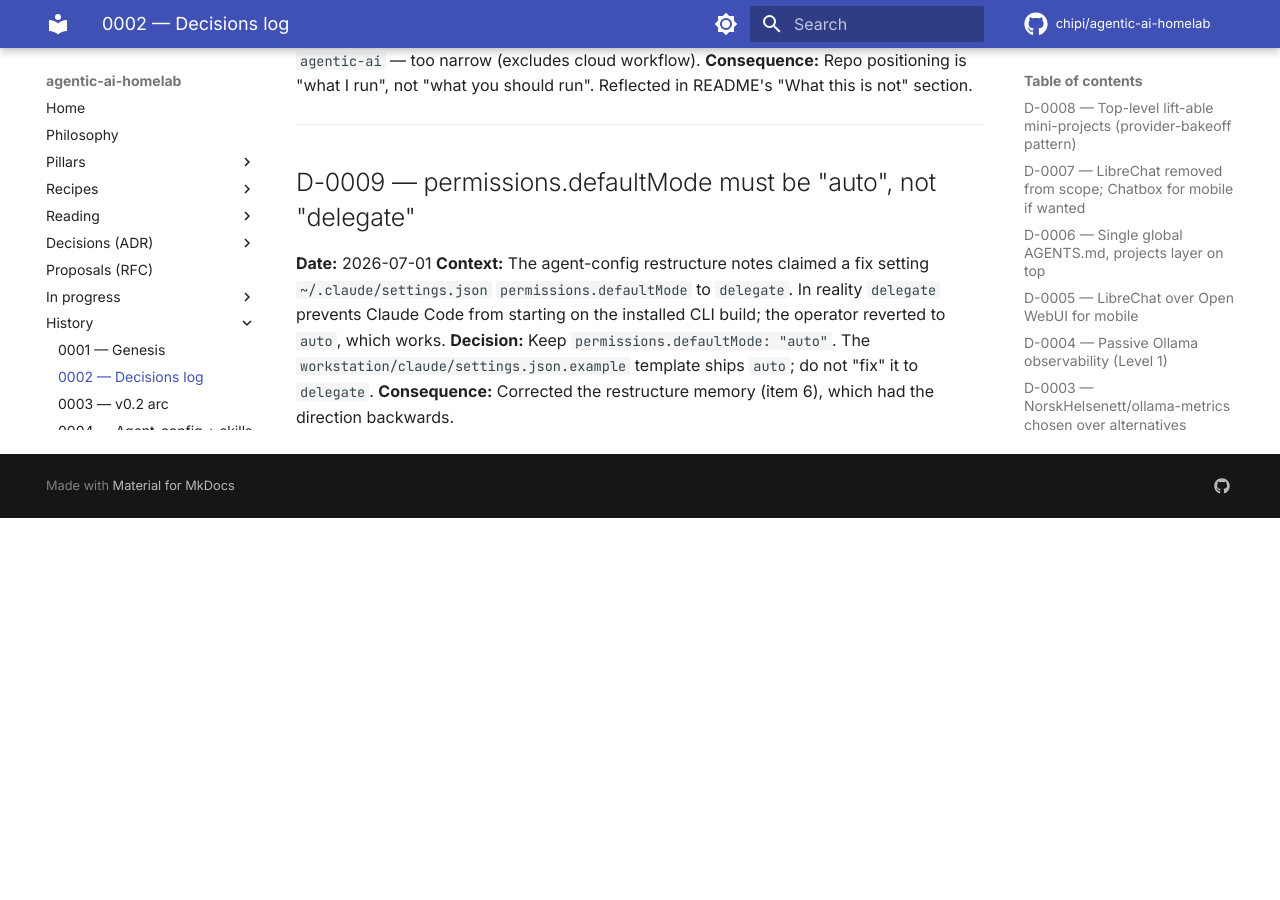
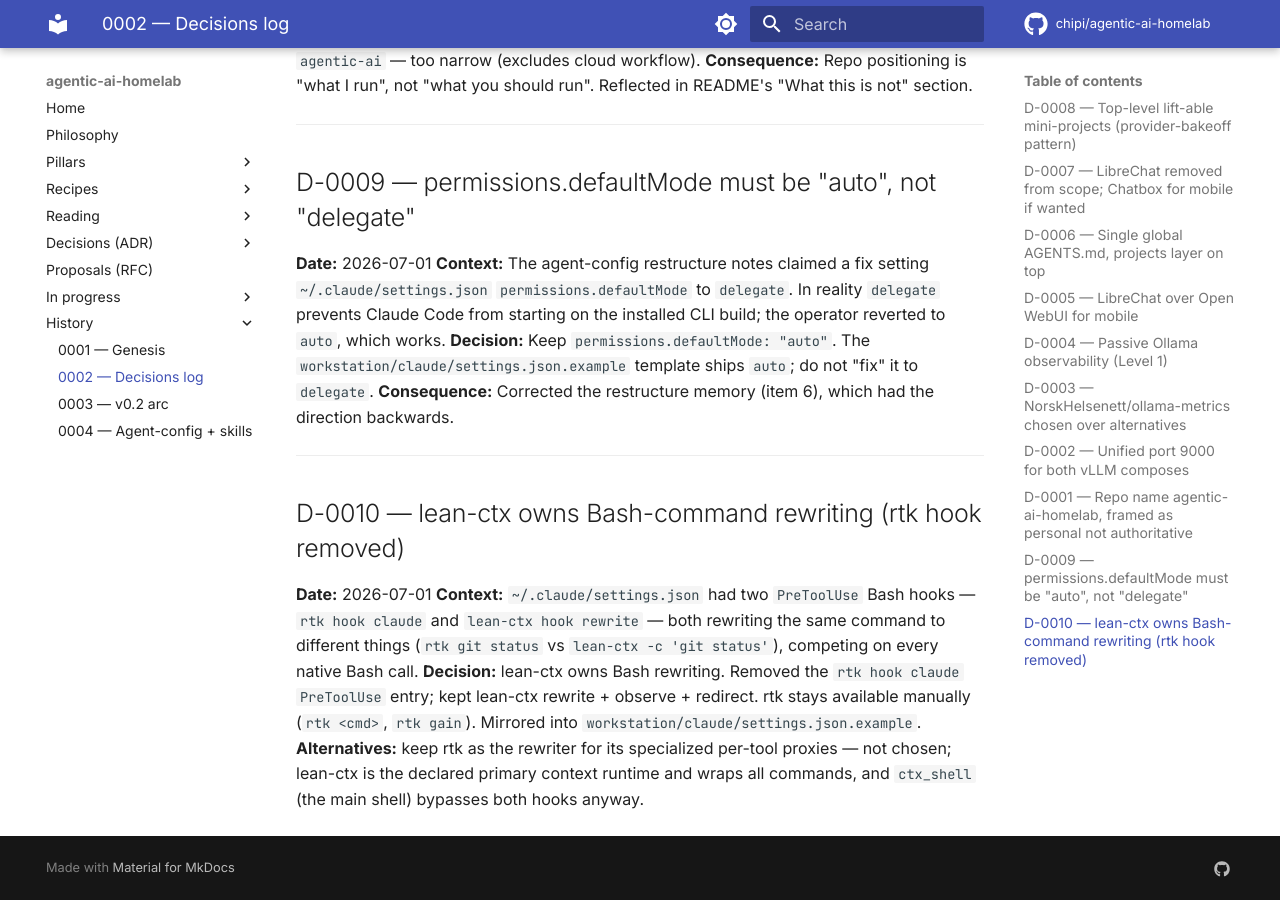
Before and after one commit to chipi/agentic-ai-homelab, an MkDocs documentation site: the page built from docs/history/0002-decisions.md, in a window 1280 px wide and 900 px high, scrolled down 3713 px. Built offline with MkDocs 1.6.1 and Material for MkDocs 9.7.7, drawn with Linux system fonts in a browser that asks for light colours; comment, search, counter and statistics services are not loaded; before the commit the page ends 4231 px from its top, so only the background shows below that.

Commit message:
workstation: lean-ctx owns Bash rewrite; drop competing rtk hook (D-0010)
rtk hook claude and lean-ctx hook rewrite both rewrote the same PreToolUse Bash command. Removed the rtk hook from the live settings and the .example; lean-ctx owns Bash rewriting. rtk stays available manually.

Co-Authored-By: Claude Opus 4.8 (1M context) <noreply@anthropic.com>

```diff
--- a/docs/history/0002-decisions.md
+++ b/docs/history/0002-decisions.md
@@ -202,3 +202,19 @@ operator reverted to `auto`, which works.
 to `delegate`.
 **Consequence:** Corrected the restructure memory (item 6), which had the
 direction backwards.
+---
+
+## D-0010 — lean-ctx owns Bash-command rewriting (rtk hook removed)
+
+**Date:** 2026-07-01
+**Context:** `~/.claude/settings.json` had two `PreToolUse` Bash hooks —
+`rtk hook claude` and `lean-ctx hook rewrite` — both rewriting the same command
+to different things (`rtk git status` vs `lean-ctx -c 'git status'`), competing on
+every native Bash call.
+**Decision:** lean-ctx owns Bash rewriting. Removed the `rtk hook claude`
+`PreToolUse` entry; kept lean-ctx rewrite + observe + redirect. rtk stays
+available manually (`rtk <cmd>`, `rtk gain`). Mirrored into
+`workstation/claude/settings.json.example`.
+**Alternatives:** keep rtk as the rewriter for its specialized per-tool proxies —
+not chosen; lean-ctx is the declared primary context runtime and wraps all
+commands, and `ctx_shell` (the main shell) bypasses both hooks anyway.
```
Also changed, not shown: workstation/README.md (+4 -3 lines), 1 other file.
